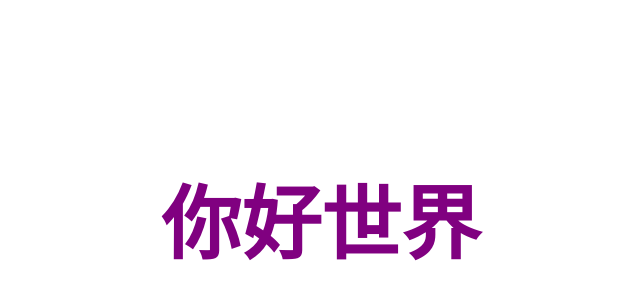
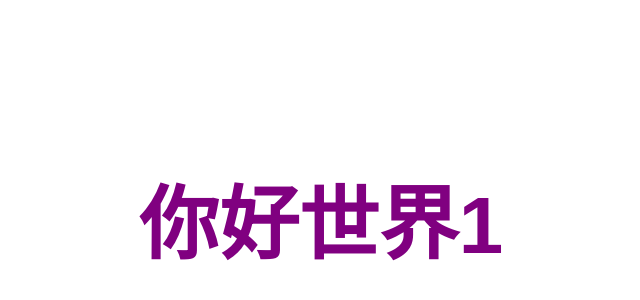
Before and after one commit to parryying/hello-world-webapp, a plain HTML site: page index.html in a window 1280 px wide. Shown: the part 182-482 px from the top of the page, without its empty margins (319-959 px from the left). Drawn offline with Linux system fonts and the light colour scheme.

Commit message:
Update heading text in index.html to include '1'

```diff
--- a/index.html
+++ b/index.html
@@ -7,6 +7,6 @@
     <link rel="stylesheet" href="styles.css">
 </head>
 <body>
-    <h1 class="big-green">你好世界</h1>
+    <h1 class="big-green">你好世界1</h1>
 </body>
 </html>
```
